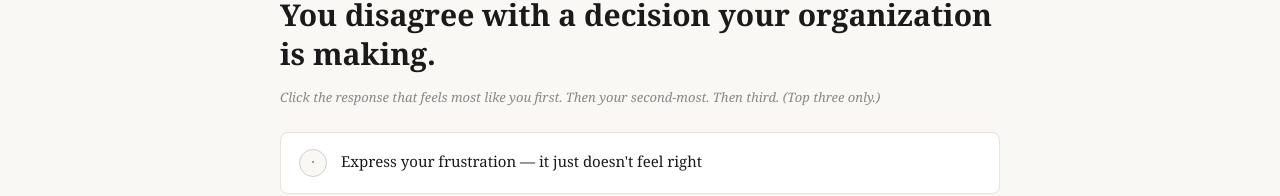
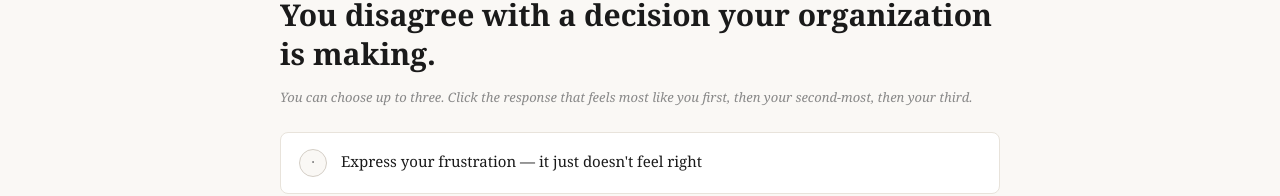
Before and after one commit to JMZywietz/InciteU, a React (Vite) app: page /tools/self/leadership-stance in a window 1280 px wide. Both pictures are taken after a click on the button "BEGIN →". Shown: the part 330-526 px from the top of the page. Built offline with nearby package versions, Linux system fonts and the light colour scheme.

Commit message:
Tweak assessment intro: clarify "up to three" choice

```diff
--- a/src/tools/LeadershipStanceAssessment.jsx
+++ b/src/tools/LeadershipStanceAssessment.jsx
@@ -778,7 +778,7 @@ export default function LeadershipStanceAssessmentPage() {
           <span className={`lsa-section-pill lsa-${currentScenario.section}`}>{sectionLabel}</span>
 
           <h2 className="lsa-prompt">{currentScenario.text}</h2>
-          <p className="lsa-prompt-instructions">Click the response that feels <em>most</em> like you first. Then your second-most. Then third. (Top three only.)</p>
+          <p className="lsa-prompt-instructions">You can choose up to three. Click the response that feels <em>most</em> like you first, then your second-most, then your third.</p>
 
           <div className="lsa-options">
             {shuffled.map((opt) => {
```
